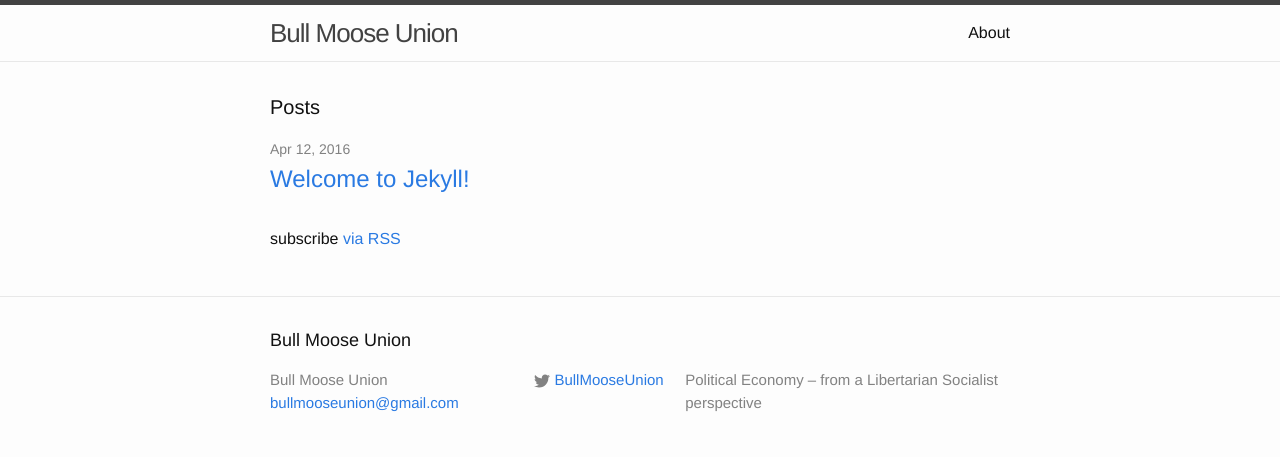
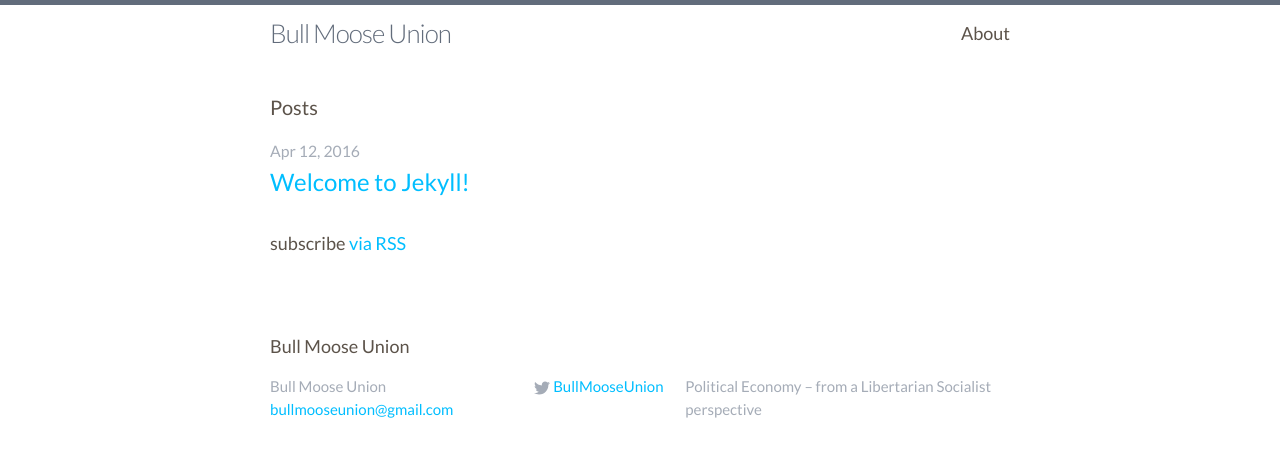
Before and after one commit to st5kdesign/BullMooseUnion, a Jekyll site: the page built from index.html, in a window 1280 px wide. Shown: the top 457 px of the page. Built offline with Jekyll 4.4.1, drawn with Linux system fonts in a browser that asks for light colours; some web fonts are replaced.

Commit message:
intitial base styling

```diff
--- a/_includes/head.html
+++ b/_includes/head.html
@@ -9,4 +9,6 @@
   <link rel="stylesheet" href="{{ "/css/main.css" | prepend: site.baseurl }}">
   <link rel="canonical" href="{{ page.url | replace:'index.html','' | prepend: site.baseurl | prepend: site.url }}">
   <link rel="alternate" type="application/rss+xml" title="{{ site.title }}" href="{{ "/feed.xml" | prepend: site.baseurl | prepend: site.url }}">
+
+  <link href='https://fonts.googleapis.com/css?family=Gentium+Basic:400,400italic,700,700italic|Lato:400,100,300,400italic,700,900' rel='stylesheet' type='text/css'>
 </head>
--- a/_sass/_base.scss
+++ b/_sass/_base.scss
@@ -14,7 +14,7 @@ dl, dd, ol, ul, figure {
  * Basic styling
  */
 body {
-    font: $base-font-weight #{$base-font-size}/#{$base-line-height} $base-font-family;
+    font: $base-font-weight #{$base-font-size}/#{$base-line-height} $sans-serif-font-family;
     color: $text-color;
     background-color: $background-color;
     -webkit-text-size-adjust: 100%;
--- a/css/main.scss
+++ b/css/main.scss
@@ -6,19 +6,20 @@
 
 
 // Our variables
-$base-font-family: "Helvetica Neue", Helvetica, Arial, sans-serif;
-$base-font-size:   16px;
+$sans-serif-font-family: "Lato", Helvetica, Arial, sans-serif;
+$serif-font-family: "Gentium Basic", Georgia, serif;
+$base-font-size:   18px;
 $base-font-weight: 400;
 $small-font-size:  $base-font-size * 0.875;
 $base-line-height: 1.5;
 
 $spacing-unit:     30px;
 
-$text-color:       #111;
-$background-color: #fdfdfd;
-$brand-color:      #2a7ae2;
+$text-color:       #5C534A;
+$background-color: #ffffff;
+$brand-color:      #00BEFF;
 
-$grey-color:       #828282;
+$grey-color:       #A5ACB7;
 $grey-color-light: lighten($grey-color, 40%);
 $grey-color-dark:  darken($grey-color, 25%);
 
```
